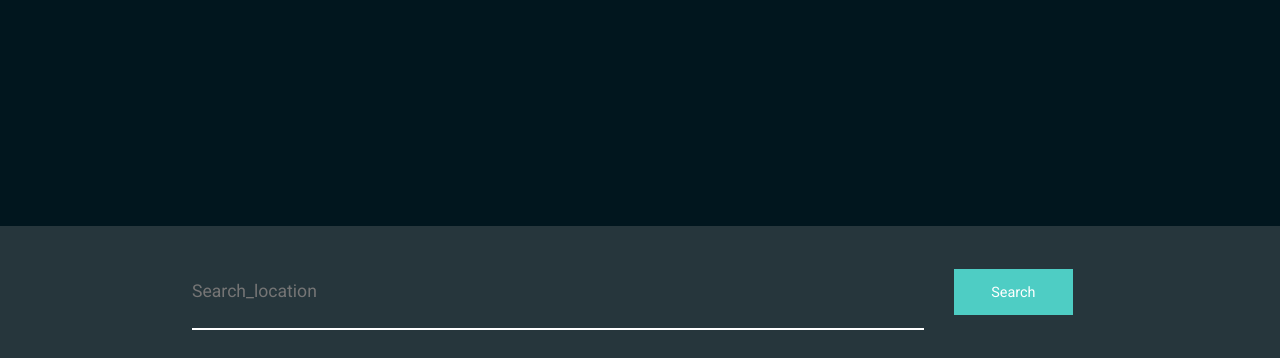
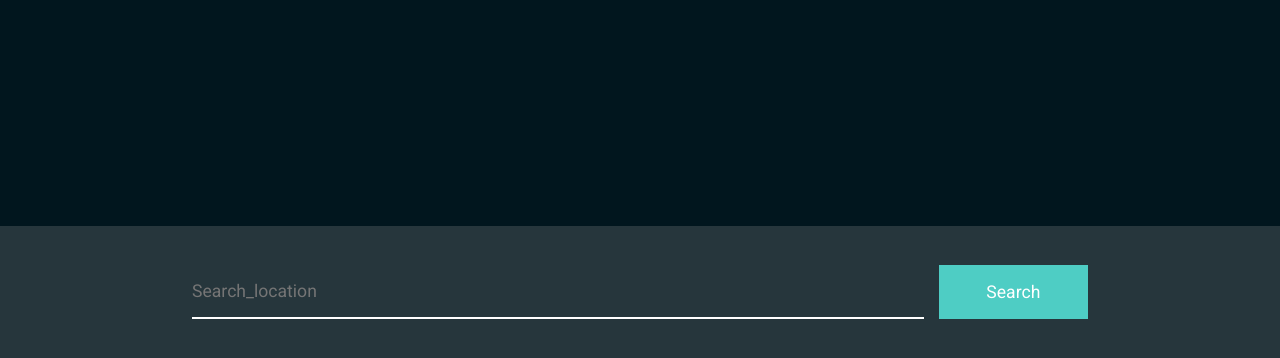
Before and after one commit to saikaranpraveen/weather-app, a plain HTML site: page index.html in a window 1280 px wide. Shown: the part 442-800 px from the top of the page. Drawn offline with Linux system fonts and the light colour scheme; a web font is replaced by a local one.

Commit message:
Updated padding

```diff
--- a/style.css
+++ b/style.css
@@ -7,9 +7,10 @@
 }
 
 #searchbutton{
-  padding: 10%;
-  margin: 10%;
-  font-size: 90%;
+  padding: 10px;
+  display: flex;
+  justify-content: space-evenly;
+  align-items: center;
 }
 .container {
   width: 100%;
```
